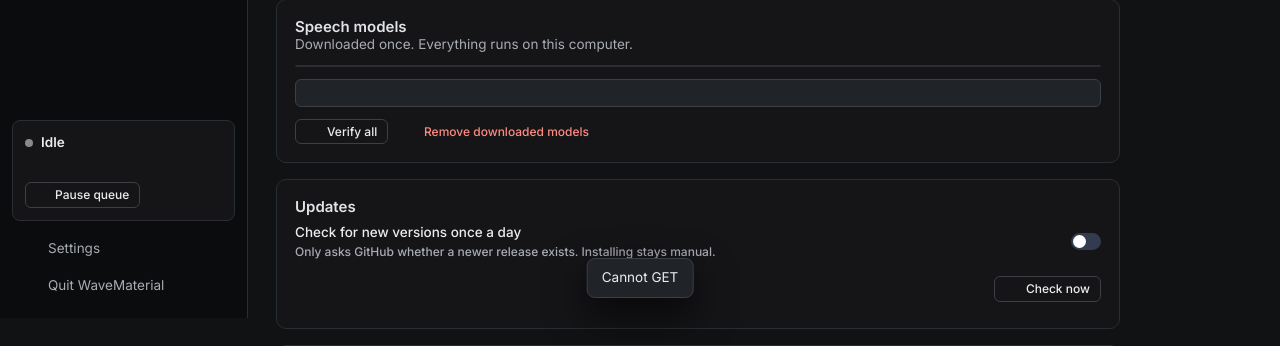
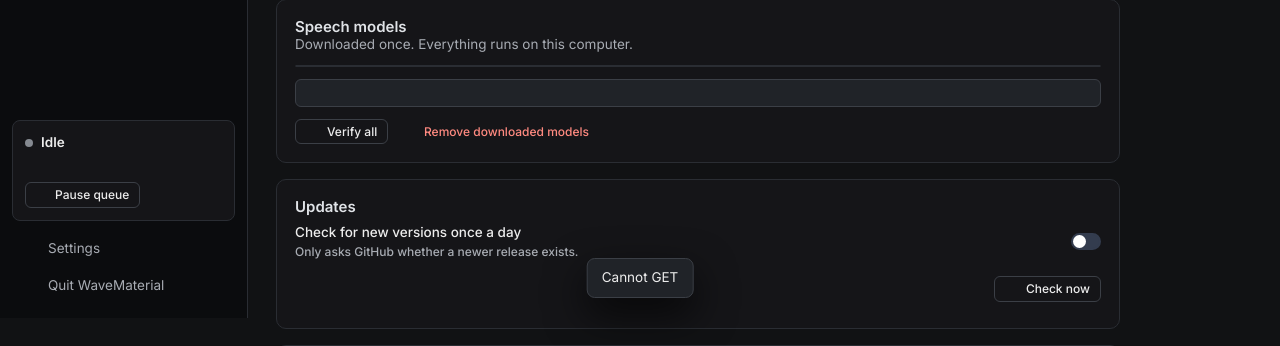
Before and after one commit to s7u512/wavematerial, a Python web app: template src/wavematerial/web/templates/settings.html in a window 1280 px wide. Shown: the part 482-828 px from the top of the page. Run offline with Jinja, Linux system fonts and the light colour scheme; the template is opened without the code that fills it, so the values that code supplies are empty.

Commit message:
fix(ui): the update switch no longer says installing stays manual
Self-update makes "Installing stays manual" untrue; the switch's note now only says what
the check does.

Co-Authored-By: Claude Opus 5.5 <noreply@anthropic.com>
Signed-off-by: s7u512 <128656439+s7u512@users.noreply.github.com>

```diff
--- a/src/wavematerial/web/templates/settings.html
+++ b/src/wavematerial/web/templates/settings.html
@@ -54,7 +54,7 @@
   <form class="card section" hx-post="/settings" hx-trigger="change" hx-swap="none">
     <h2>Updates</h2>
     <div class="setting">
-      <label for="update_check"><span>Check for new versions once a day</span><span class="muted small">Only asks GitHub whether a newer release exists. Installing stays manual.</span></label>
+      <label for="update_check"><span>Check for new versions once a day</span><span class="muted small">Only asks GitHub whether a newer release exists.</span></label>
       <input type="hidden" name="update_check" value="off">
       <input type="checkbox" role="switch" id="update_check" name="update_check" value="on"{% if s.update_check %} checked{% endif %}>
     </div>
```
